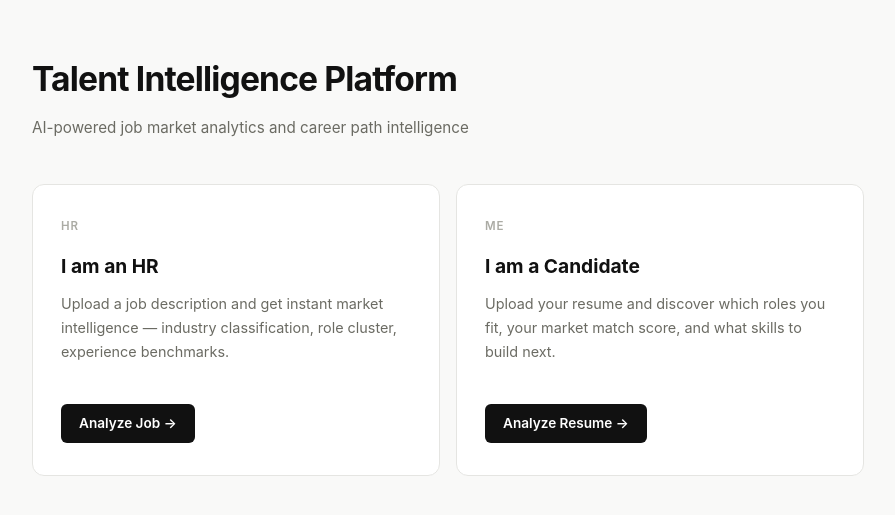
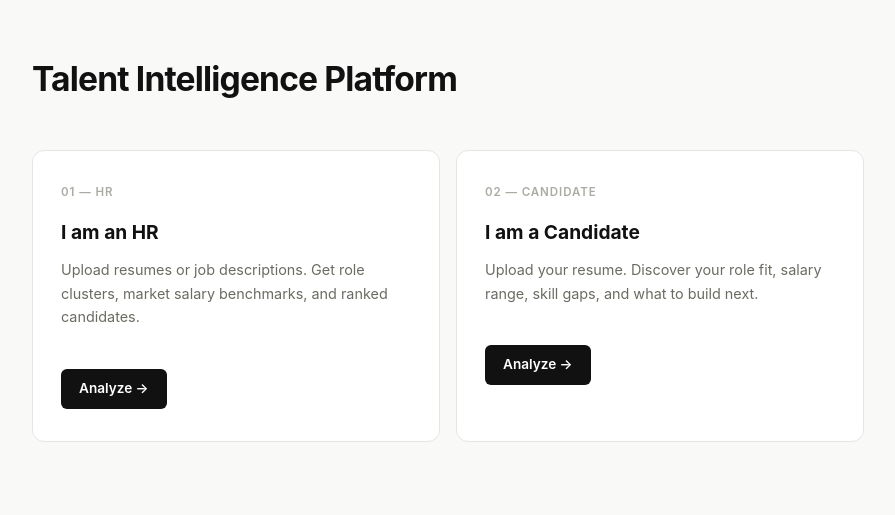
Before and after one commit to BuRhAn5352/Talent_intelligence_platform, a FastAPI app: page / in a window 1280 px wide. Shown: the top 515 px of the page, without its empty margins (192-1087 px from the left). Run offline with FastAPI, Linux system fonts and the light colour scheme; parts of the project's set-up code (start-up, migrations or seed data) failed here and were passed over.

Commit message:
Revise index.html layout and content for clarity
Updated content and structure of the index.html file to enhance clarity and user experience.

```diff
--- a/app/templates/index.html
+++ b/app/templates/index.html
@@ -10,22 +10,20 @@
     <div class="container">
         <div class="hero">
             <h1>Talent Intelligence Platform</h1>
-            <p>AI-powered job market analytics and career path intelligence</p>
         </div>
 
         <div class="card-grid">
             <a href="/hr" class="card">
-                <div class="card-icon">HR</div>
+                <div class="card-icon">01 — HR</div>
                 <h2>I am an HR</h2>
-                <p>Upload a job description and get instant market intelligence — industry classification, role cluster, experience benchmarks.</p>
-                <span class="btn">Analyze Job →</span>
+                <p>Upload resumes or job descriptions. Get role clusters, market salary benchmarks, and ranked candidates.</p>
+                <span class="btn">Analyze →</span>
             </a>
-
             <a href="/candidate" class="card">
-                <div class="card-icon">ME</div>
+                <div class="card-icon">02 — Candidate</div>
                 <h2>I am a Candidate</h2>
-                <p>Upload your resume and discover which roles you fit, your market match score, and what skills to build next.</p>
-                <span class="btn">Analyze Resume →</span>
+                <p>Upload your resume. Discover your role fit, salary range, skill gaps, and what to build next.</p>
+                <span class="btn">Analyze →</span>
             </a>
         </div>
     </div>
```
